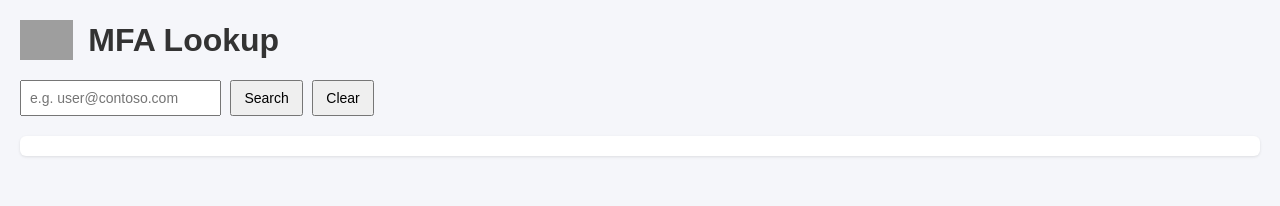
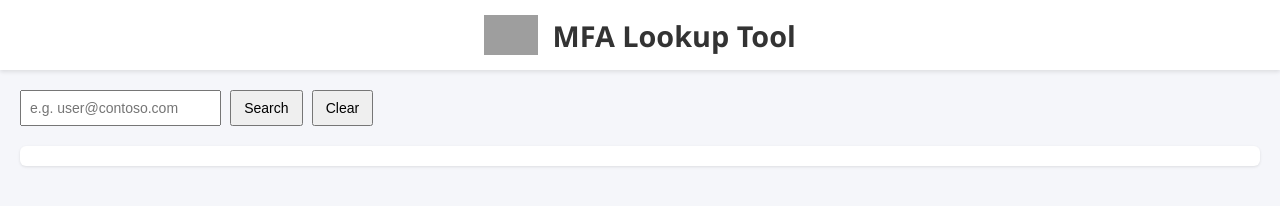
Before and after one commit to ryanisibor/queryapp, a plain HTML site: page index.html in a window 1280 px wide. Drawn offline with Linux system fonts and the light colour scheme; grey boxes are pictures that could not be loaded.

Commit message:
UI: center logo + title, rename to 'MFA Lookup Tool', and use Segoe UI font

```diff
--- a/index.html
+++ b/index.html
@@ -2,25 +2,32 @@
 <html lang="en">
 <head>
   <meta charset="UTF-8">
-  <title>MFA Lookup</title>
+  <title>MFA Lookup Tool</title>
   <style>
     body {
-      font-family: Arial, sans-serif;
-      margin: 20px;
+      font-family: "Segoe UI", Tahoma, Geneva, Verdana, sans-serif;
+      margin: 0;
       background: #f5f6fa;
     }
     header {
       display: flex;
       align-items: center;
-      margin-bottom: 20px;
+      justify-content: center; /* center horizontally */
+      background: #ffffff;
+      box-shadow: 0 2px 4px rgba(0,0,0,0.1);
+      padding: 15px;
     }
     header img {
       height: 40px;
       margin-right: 15px;
     }
-    h1 {
+    header h1 {
       color: #333;
       margin: 0;
+      font-size: 1.8em;
+    }
+    main {
+      padding: 20px;
     }
     input {
       padding: 8px;
@@ -96,15 +103,17 @@
 <body>
   <header>
     <img src="https://qvc.scene7.com/is/image/QVC/pic/ap/QVC_Logo_Full.png?fmt=png-alpha" alt="QVC Logo">
-    <h1>MFA Lookup</h1>
+    <h1>MFA Lookup Tool</h1>
   </header>
 
-  <input type="text" id="upnInput" placeholder="e.g. user@contoso.com"/>
-  <button id="searchBtn" onclick="lookupMfa()">Search</button>
-  <button onclick="clearResults()">Clear</button>
+  <main>
+    <input type="text" id="upnInput" placeholder="e.g. user@contoso.com"/>
+    <button id="searchBtn" onclick="lookupMfa()">Search</button>
+    <button onclick="clearResults()">Clear</button>
 
-  <div id="message"></div>
-  <div id="results"></div>
+    <div id="message"></div>
+    <div id="results"></div>
+  </main>
 
   <script>
     const icons = {
```
